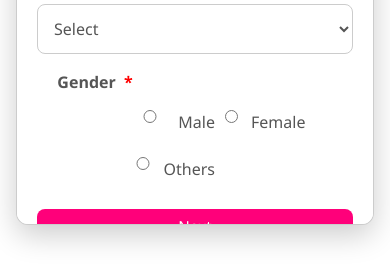
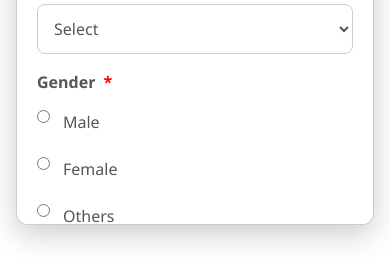
Before and after one commit to vijay3690/LOVEPELLI, a React (Vite) app: page /register in a window 390 px wide. Shown: the part 577-841 px from the top of the page. Built offline with nearby package versions, Linux system fonts and the light colour scheme; no server answers.

Commit message:
modify this code as per your instructions

```diff
--- a/src/pages/registration/formStepFour.jsx
+++ b/src/pages/registration/formStepFour.jsx
@@ -8,11 +8,11 @@ import api from '../interceptor/axiosInterceptor';
 const employmentOptions = [
   "Government",
   "Public/Private Sector",
-  "defense",
+  "Defense",
   "Self Employed",
   "Un-Employed",
   "Business",
-  "Former"
+  "Farmer"
 ];
 // const currencyOptions =[
 //   ("AFA"),("ALL"),("DZD"),("AON"),("ARS"),("AMD"),("AWG"),("AZM"),("BSD"),("BHD"),("BDT"),("BBD"),("BYB"),("BZD"),
--- a/src/pages/registration/formStepOne.jsx
+++ b/src/pages/registration/formStepOne.jsx
@@ -10,6 +10,8 @@ const FormStepOne = ({ UserData, setUserData, nextStep }) => {
   const [checking, setChecking] = useState(false);
   const [countryCodes, setCountryCodes] = useState([]);
   const navigate = useNavigate();
+
+
 
   // ✅ Utility to clear an error
   const clearError = (field) => {
@@ -144,16 +146,18 @@ const FormStepOne = ({ UserData, setUserData, nextStep }) => {
         <div style={{ display: "flex", gap: "8px", alignItems: "center" }}>
            <select
   name="countryCode"
-            value={UserData.countryCode || ""}
+  value={UserData.countryCode || "+91"}   // default India (+91)
   onChange={handleChange}
 >
-            <option value="">Select Code</option>
+  <option value="">Select Code</option>  {/* optional placeholder */}
   {countryCodes.map((c) => (
     <option key={c.countryId} value={c.countryCode}>
       {c.countryName} {c.countryCode}
     </option>
   ))}
 </select>
+
+
           <input
             type="number"
             name="contactNumber"
@@ -217,7 +221,7 @@ const FormStepOne = ({ UserData, setUserData, nextStep }) => {
                 } else if (!regex.test(value)) {
                   setErrors((prev) => ({
                     ...prev,
-                    password: "Password must meet complexity rules",
+                    password: "Password must be at least 8 characters long and include uppercase, lowercase, number, and special character",
                   }));
                 } else {
                   clearError("password");
--- a/src/pages/registration/registration.css
+++ b/src/pages/registration/registration.css
@@ -172,7 +172,8 @@ input[type="radio"] {
 
 .gender-group {
   display: flex;
-  align-items: center;
+  /* align-items: center; */
+  align-items:flex-start;
   margin-bottom: 10px;
 }
 
@@ -182,8 +183,10 @@ input[type="radio"] {
 
 .radio-options {
   display: flex;
-  gap: 20px; /* space between options */
-
+  flex-direction: row; /* force row */
+  gap: 20px;
+  align-items: center;
+  flex-wrap: nowrap;   /* prevent wrapping */
 }
 
 .radio-label {
@@ -253,14 +256,13 @@ input[type="radio"] {
 }
 
 /* Mobile view adjustments */
-@media (max-width: 768px) {
-  .radio-options {
-    display: grid;
-    grid-template-columns: 1fr 1fr; /* two equal columns */
+@media (max-width: 600px) {
+   .radio-options {
+    flex-direction: column;  /* stack vertically */
+    align-items: flex-start; /* align nicely on the left */
     gap: 10px;
-    margin-left: 50px;
-    margin-bottom: 5px;
   }
+
 
   .gender-group {
     display: flex;
```
Lines whose indentation alone changed are shown as unchanged.
